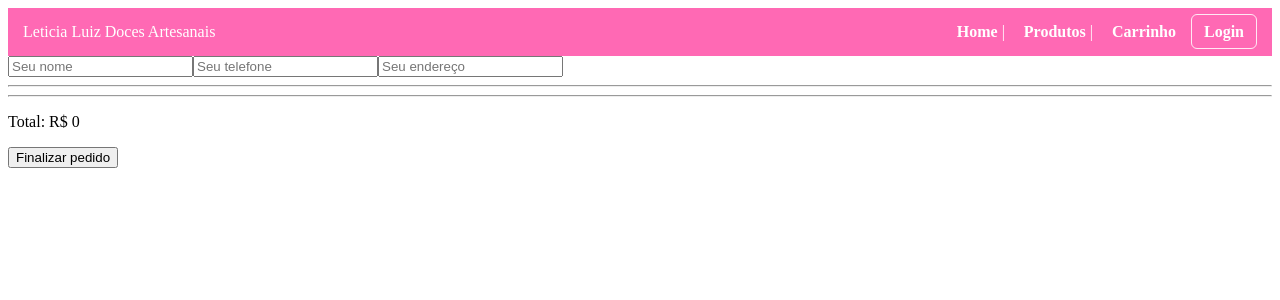
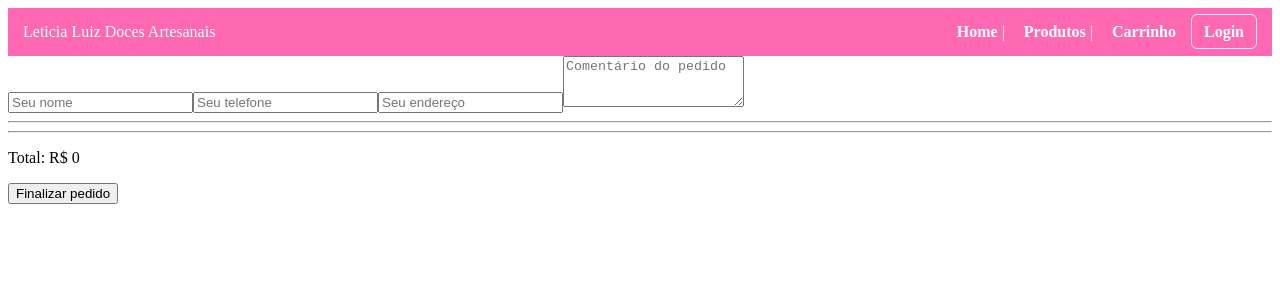
Before and after one commit to dre36dre/cake-front, an Angular app: page /carrinho in a window 1280 px wide. Shown: the top 300 px of the page. Built offline with nearby package versions, Linux system fonts and the light colour scheme.

Commit message:
Adição de textarea para comentário do cliente ao fazer o pedido

```diff
--- a/src/app/admin/pedidos/pedidos.component.html
+++ b/src/app/admin/pedidos/pedidos.component.html
@@ -13,6 +13,7 @@
   <p><strong>Cliente:</strong> {{ p.nomeCliente }}</p>
   <p><strong>Telefone:</strong> {{ p.telefoneCliente }}</p>
   <p><strong>Endereço:</strong> {{ p.enderecoCliente }}</p>
+  <p *ngIf="p.comentarioCliente"><strong>Comentário:</strong> {{ p.comentarioCliente }}</p>
   <p><strong>Data:</strong> {{ p.dataHora ? (p.dataHora | date:'dd/MM/yyyy HH:mm') : 'Sem data' }}</p>
   <p><strong>Status:</strong> {{ getStatusLabel(p.status) }}</p>
 
--- a/src/app/components/carrinho/carrinho.component.html
+++ b/src/app/components/carrinho/carrinho.component.html
@@ -3,6 +3,7 @@
   <input [(ngModel)]="nomeCliente" placeholder="Seu nome" />
   <input [(ngModel)]="telefoneCliente" placeholder="Seu telefone" />
   <input [(ngModel)]="enderecoCliente" placeholder="Seu endereço" />
+  <textarea [(ngModel)]="comentarioCliente" placeholder="Comentário do pedido" rows="3"></textarea>
 </div>
 
 <hr>
--- a/src/app/components/carrinho/carrinho.component.ts
+++ b/src/app/components/carrinho/carrinho.component.ts
@@ -34,6 +34,7 @@ export class CarrinhoComponent implements OnInit {
   nomeCliente: string = '';
   telefoneCliente: string = '';
   enderecoCliente: string = '';
+  comentarioCliente: string = '';
 
   constructor(
     private carrinhoService: CarrinhoService,
@@ -90,6 +91,7 @@ export class CarrinhoComponent implements OnInit {
       nomeCliente: this.nomeCliente,
       telefoneCliente: this.telefoneCliente,
       enderecoCliente: this.enderecoCliente,
+      comentarioCliente: this.comentarioCliente,
       total: this.total,
       itens: this.carrinho.map((p: Produto) => ({
         nomeProduto: p.name,
@@ -121,7 +123,8 @@ export class CarrinhoComponent implements OnInit {
       `Novo pedido:%0A%0A` +
       `Cliente: ${this.nomeCliente}%0A` +
       `Telefone: ${this.telefoneCliente}%0A` +
-      `Endereço: ${this.enderecoCliente}%0A%0A` +
+      `Endereço: ${this.enderecoCliente}%0A` +
+      `Comentário: ${this.comentarioCliente || '-'}%0A%0A` +
       `Itens:%0A${itens}%0A%0A` +
       `Total: R$ ${this.total}`;
 
```
